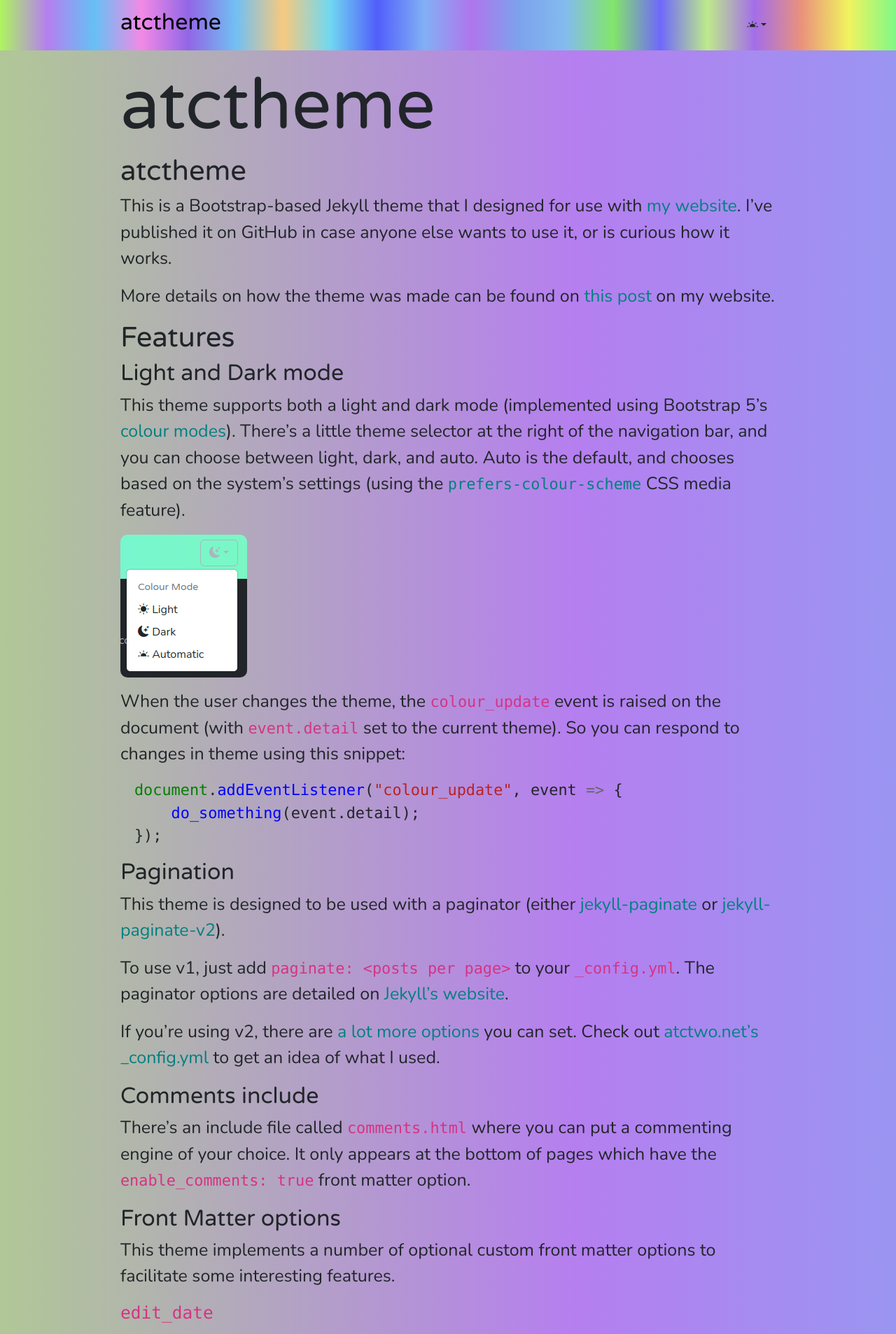
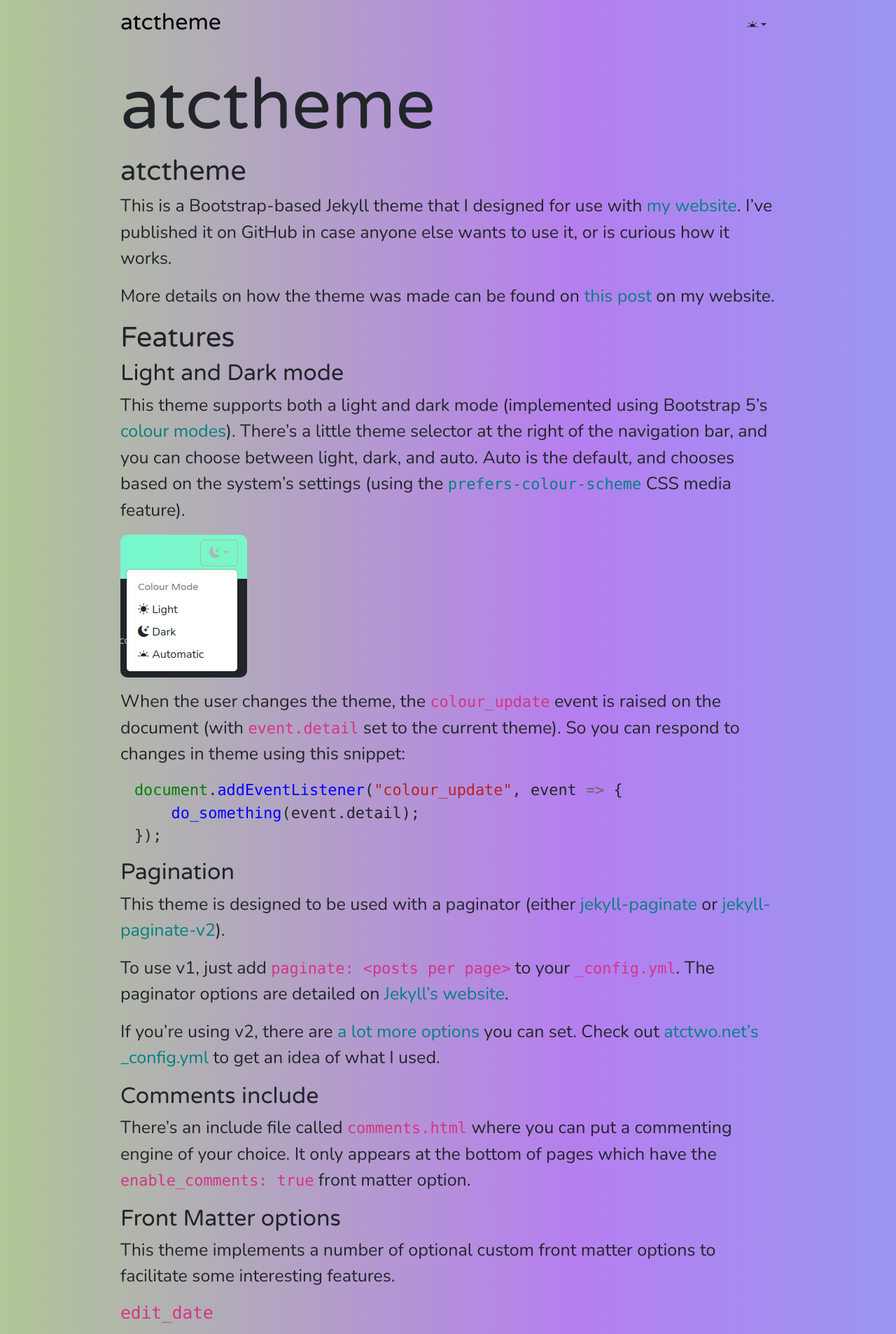
Before and after one commit to atctwo/atctheme, a Jekyll site: the page built from readme.md, in a window 1280 px wide. Shown: the top 1906 px of the page at 70% size. Built offline with Jekyll 4.4.1, drawn with Linux system fonts in a browser that asks for light colours; some web fonts are replaced; our own code applies the rules of GitHub Pages for plain Markdown files.

Commit message:
more gradient updates

```diff
--- a/_includes/header.html
+++ b/_includes/header.html
@@ -1,4 +1,4 @@
-<nav class="navbar navbar-expand-sm animated-gradient" id="site-header" data-bs-theme="light">
+<nav class="navbar navbar-expand-sm" id="site-header" data-bs-theme="light">
     <div class="container-sm">
 
         <a href="/" class="header-link"><h2 id="site-header-brand" class="navbar-brand" onmouseenter="title_hover();" onmouseleave="title_unhover();">{{site.title}}</h2></a>
--- a/_layouts/default.html
+++ b/_layouts/default.html
@@ -20,7 +20,7 @@
 
     </head>
 
-    <body class="animated-gradient">
+    <body class="">
 
         <script src="/assets/js/colourmode.js"></script>
         <script src="/assets/js/egg.js"></script>
--- a/assets/js/gradient.js
+++ b/assets/js/gradient.js
@@ -24,6 +24,8 @@ function generate_gradient_colours(n)
 
 function header_set_gradient(element)
 {
+    console.log(element);
+
     // add css rule for things with animated background
     let style = document.createElement("style")
     document.head.appendChild(style);
```
